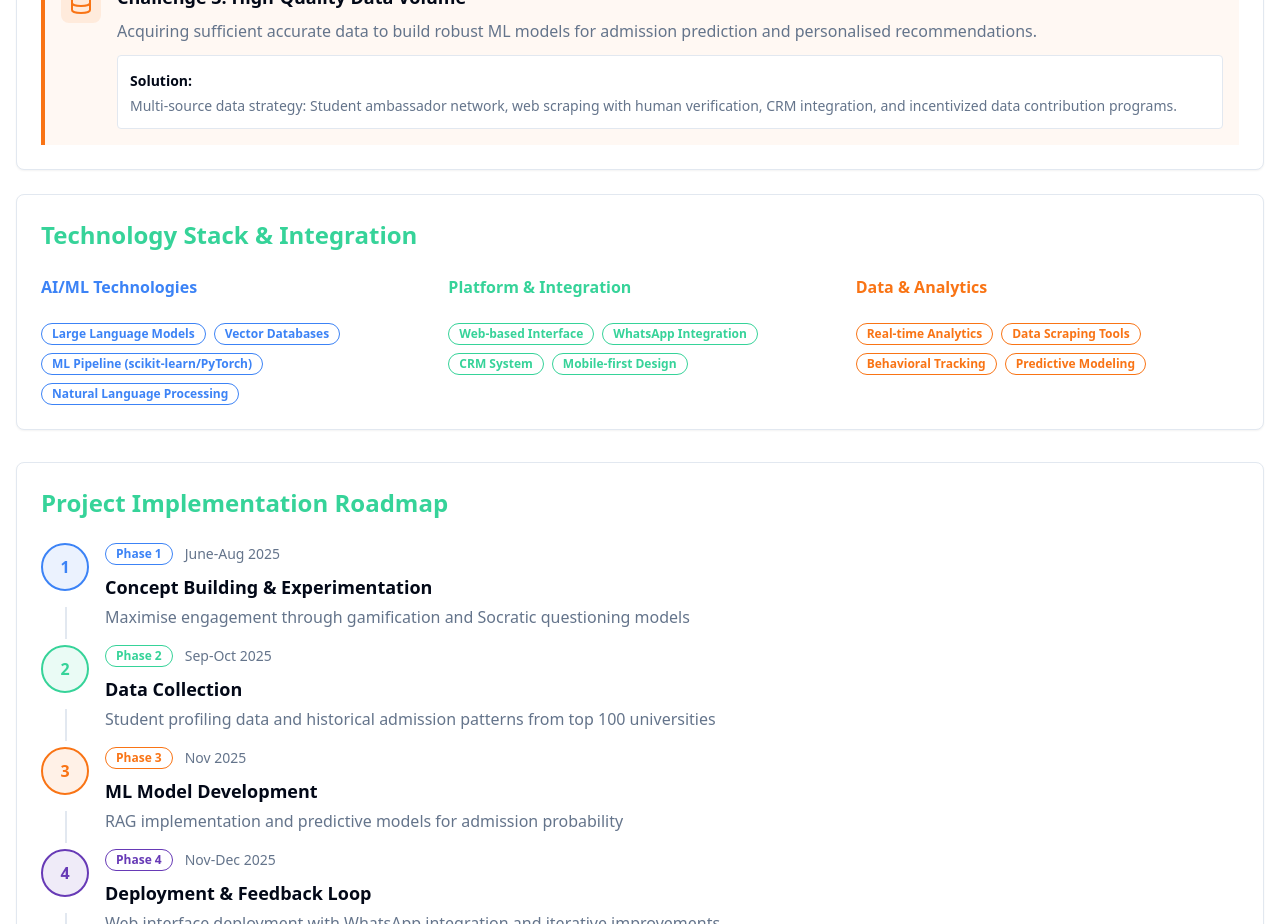
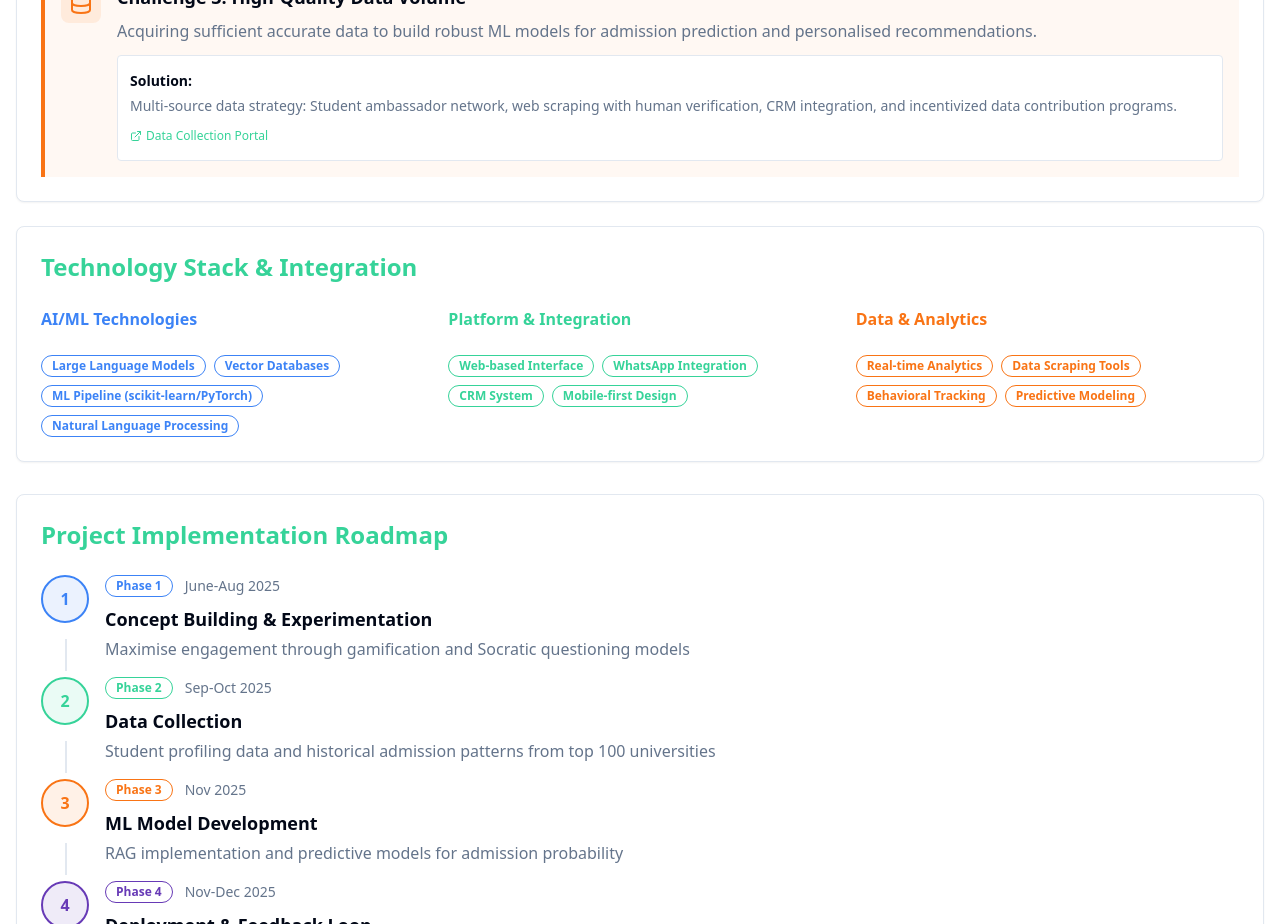
Before and after one commit to raksidehigh/summit-guide-ai, a React (Vite) app: page / in a window 1280 px wide. Shown: the part 3960-4884 px from the top of the page. Built offline with nearby package versions, Linux system fonts and the light colour scheme.

Commit message:
Add link to Challenge 3
Added a link to `https://www.eduguide.co/student-data-collection.php` in Challenge 3.

```diff
--- a/src/components/TechnicalApproach.tsx
+++ b/src/components/TechnicalApproach.tsx
@@ -129,6 +129,17 @@ export const TechnicalApproach = () => {
                     Multi-source data strategy: Student ambassador network, web scraping with human verification,
                     CRM integration, and incentivized data contribution programs.
                   </p>
+                  <div className="mt-2">
+                    <a
+                      href="https://www.eduguide.co/student-data-collection.php"
+                      target="_blank"
+                      rel="noopener noreferrer"
+                      className="inline-flex items-center gap-1 text-xs text-primary hover:underline"
+                    >
+                      <ExternalLink className="w-3 h-3" />
+                      Data Collection Portal
+                    </a>
+                  </div>
                 </div>
               </div>
             </div>
```
